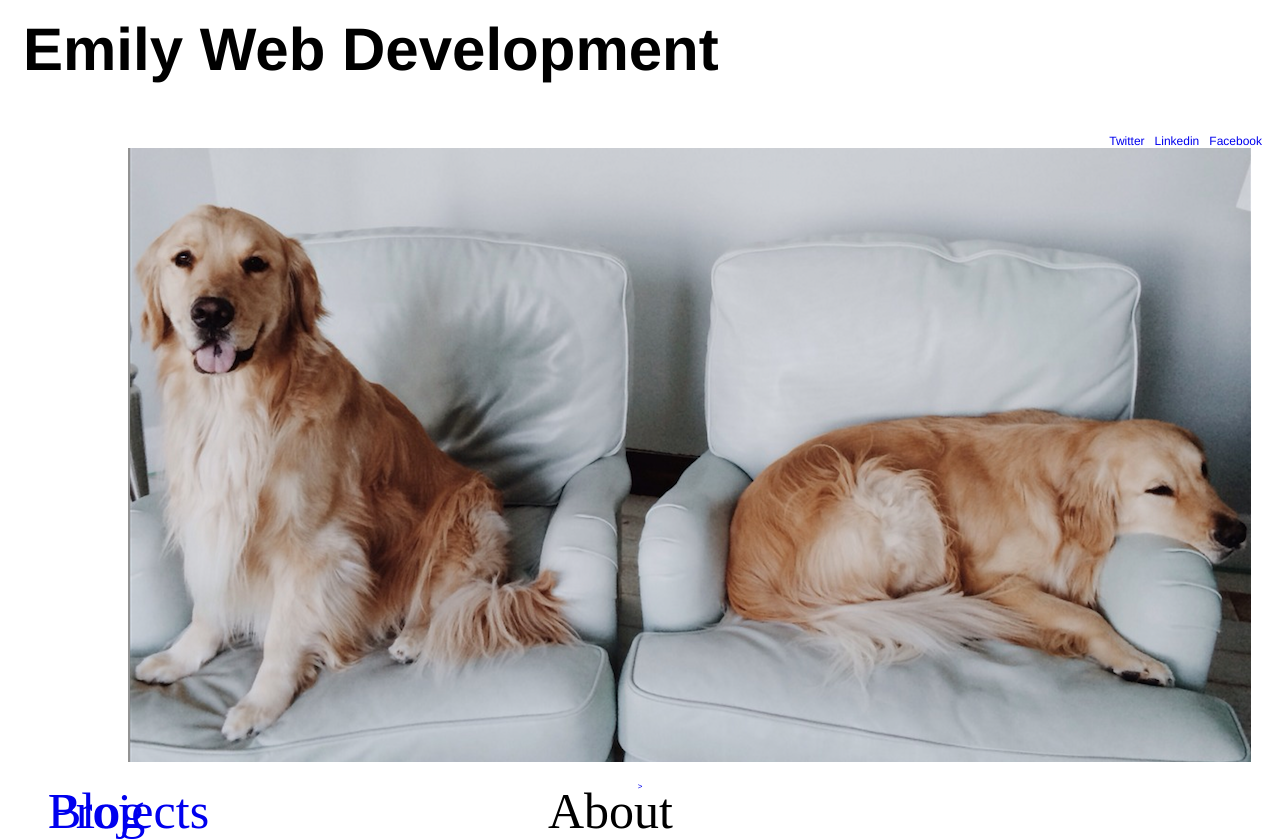
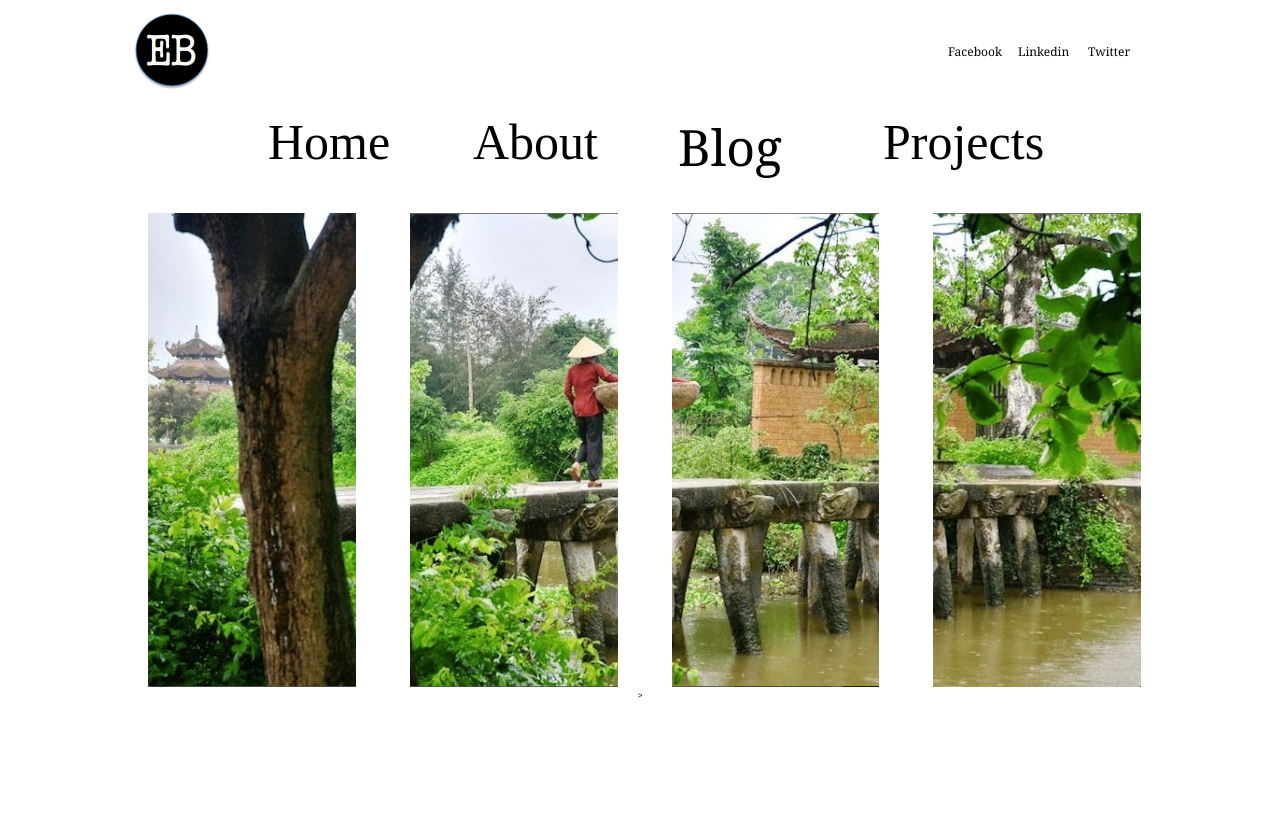
Before and after one commit to EmilyBoer/Emilyboer.github.io, a PHP site: page / in a window 1280 px wide. After the commit the page ends 698 px from the top, so only its background shows below. Run offline with PHP 8.4, Linux system fonts and the light colour scheme.

Commit message:
change webpage

```diff
--- a/index.html
+++ b/index.html
@@ -1,26 +1,34 @@
 <!DOCTYPE html>
 <html>
 <head>
+<meta http-equiv="refresh" content="3">
 <link type="text/css" rel="stylesheet" href="stylesheets/default.css"/>
 <meta charset="UTF-8">
 <title>Emily Susan Dev</title>
 </head>
 <body>
-  <h1> Emily Web Development </h1>
+  <img src="imgs/eb.png" alt="logo" width="85" height="85">
 <ul>
-      <li class="sm"><a href="www.facebook.com">Facebook</a></li>
-      <li class="sm"><a href="www.linkedin.com">Linkedin</a></li>
-      <li class="sm"><a href="www.twitter.com">Twitter</a></li>
+      <li class="sm1"><a href="www.facebook.com">Facebook</a></li>
+      <li class="sm2"><a href="www.linkedin.com">Linkedin</a></li>
+      <li class="sm3"><a href="www.twitter.com">Twitter</a></li>
+</ul>
+
+<ul>
+  <li class="about"> About </li>
+  <li class="blog" ><a href="t1-git-blog.html">Blog </li>
+  <li class="projects"> Projects </li>
+  <li class="home"><a href="emilyboer.github.io"> Home </li>
 </ul>
 
 
-<img src="imgs/twodogs.png" alt="Dogs" width="1123" height="614">
 
-<ul>
-  <li class="about"> About </li>
-  <li class="blog"><a href="t1-git-blog.html">Blog </li>
-  <li class="projects"> Projects </li>
-</ul>
+
+<img class="series1" src="imgs/pic1.png" alt="pic1">
+<img class="series" src="imgs/pic2.png" alt="pic1">
+<img class="series" src="imgs/pic3.png" alt="pic1">
+<img class="series" src="imgs/pic4.png" alt="pic1">
+
 
 <footer>
  ><Emily Boerner      Emily.Boerner@gmail.com        610.513.8501        18 Pratt Lane Kennett Square, PA ></footer>
--- a/stylesheets/default.css
+++ b/stylesheets/default.css
@@ -2,32 +2,79 @@
 h1{
   font-size:60px;
   text-align:left;
-  font-family: Helvetica;
+  font-family: Georgia;
   font-color:black;
   margin-left:15px;
   margin-top:15px;
 }
 
-.sm{
-  float:right;
+.sm1{
+  position:absolute;
   display:inline;
-  margin-right:10px;
-  margin-top:10px;
+  margin-left:900px;
+  margin-top:-70px;
   color:black;
-  font-family: Helvetica;
+  font-family: Georgia;
   font-size:12px;
+  text-decoration:none;
     }
 
-li a:hover {
+    .sm2{
+  position:absolute;
+  display:inline;
+  margin-left:970px;
+  margin-top:-70px;
+  color:black;
+  font-family: Georgia;
+  font-size:12px;
+  text-decoration:none;
+    }
+
+ .sm3{
+  position:absolute;
+  display:inline;
+  margin-left:1040px;
+  margin-top:-70px;
+  color:black;
+  font-family: Georgia;
+  font-size:12px;
+  text-decoration:none;
+    }
+
+
+
+.sm1 a:hover {
+color:#69DB87;
+}
+.sm2 a:hover {
+color:#69DB87;
+}
+.sm3 a:hover {
 color:#69DB87;
 }
 
+.home a:hover {
+color:#69DB87
+}
+
+.blog a:hover {
+color:#69DB87
+}
+
+.home{
+    position:absolute;
+    display:inline;
+    font-color:black;
+    margin-left:220px;
+    margin-bottom:10px;
+    font-size:50px;
+    }
 
 .about{
     position:absolute;
-    display:inline-block;
+    display:inline;
     font-color:black;
-    margin-left:500px;
+    margin-left:425px;
     margin-bottom:10px;
     font-size:50px;
     }
@@ -36,15 +83,18 @@ color:#69DB87;
     position:absolute;
     display:inline;
     font-color:black;
+    margin-left:630px;
     margin-bottom:50px;
     font-size:50px;
+    font-family:Georgia;
     }
 
 .projects{
     position:absolute;
     display:inline;
     font-color:black;
-    margin-right:300px;
+    margin-left:835px;
+    margin-bottom:10px;
     font-size:50px;
     }
 
@@ -58,10 +108,24 @@ font-family: Helvetica;
 
 a{
 text-decoration:none;
+color:black;
 }
 
 img{
-width:1123px;
-height:614px;
 margin-left:120px;
 }
+
+.series {
+margin-top:100px;
+display:inline;
+height:474px;
+width: 207.75px;
+margin-left:50px;
+}
+
+.series1{
+display:inline;
+height:474px;
+width: 207.75px;
+margin-left:140px;
+}
```
Also changed, not shown: imgs/eb.png (added), imgs/pic1.png (added), imgs/pic2.png (added), imgs/pic3.png (added), imgs/pic4.png (added).
